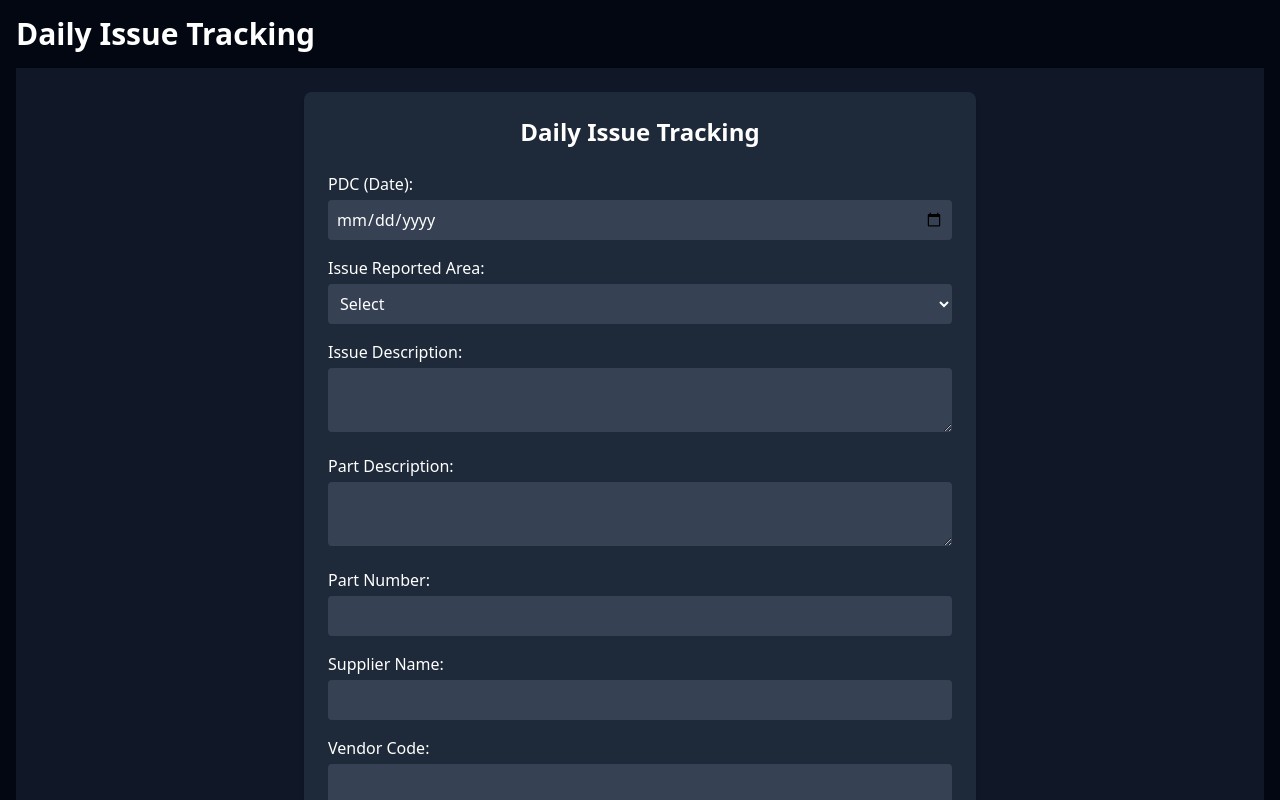
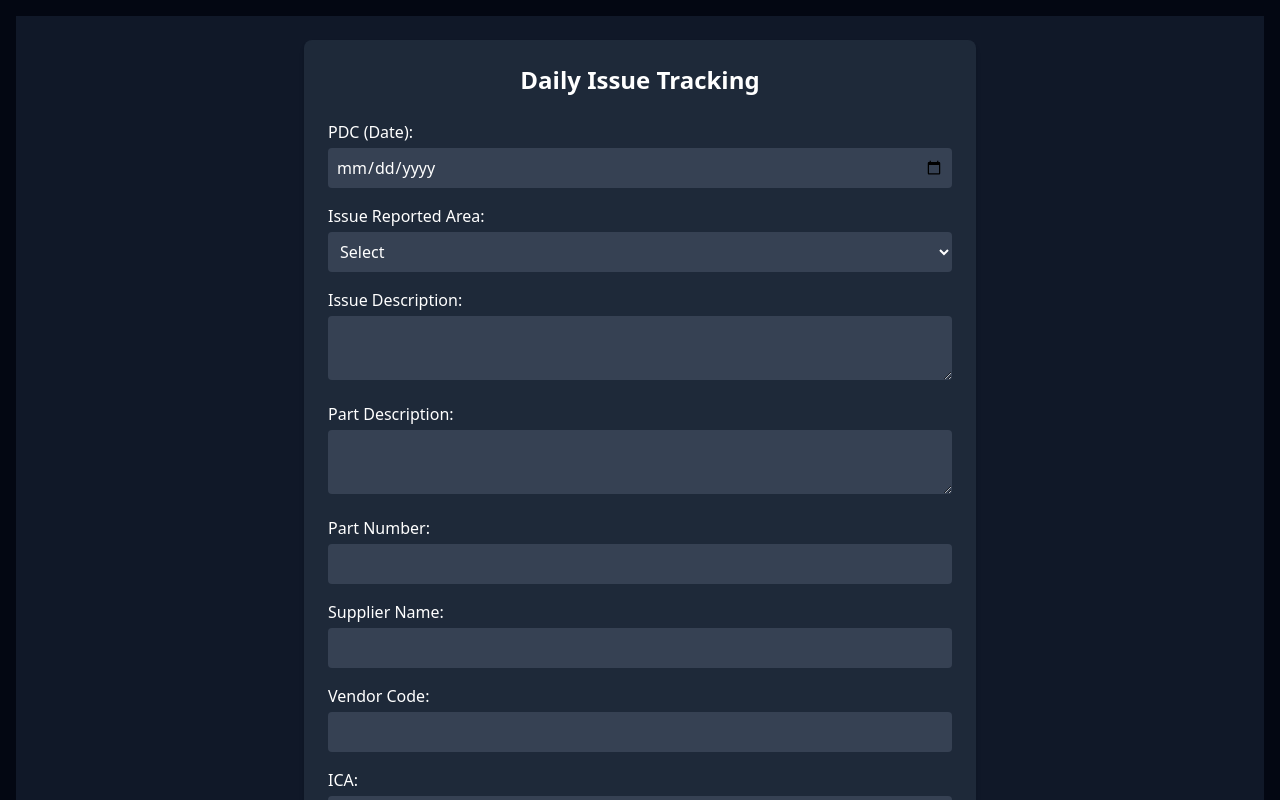
Before and after one commit to Aditya01-legal/TataMotors_Frontend, a React (Vite) app: page / in a window 1280 px wide. Shown: the top 800 px of the page. Built offline with nearby package versions, Linux system fonts and the light colour scheme.

Commit message:
Fix dark mode styles

```diff
--- a/src/App.jsx
+++ b/src/App.jsx
@@ -4,7 +4,7 @@
 function App() {
   return (
     <div className="min-h-screen bg-gray-950 text-white p-4">
-      <h1 className="text-3xl font-bold mb-4">Daily Issue Tracking</h1>
+      {/* //<h1 className="text-3xl font-bold mb-4">Daily Issue Tracking</h1> */}
       <DefectForm />
     </div>
   );
```
